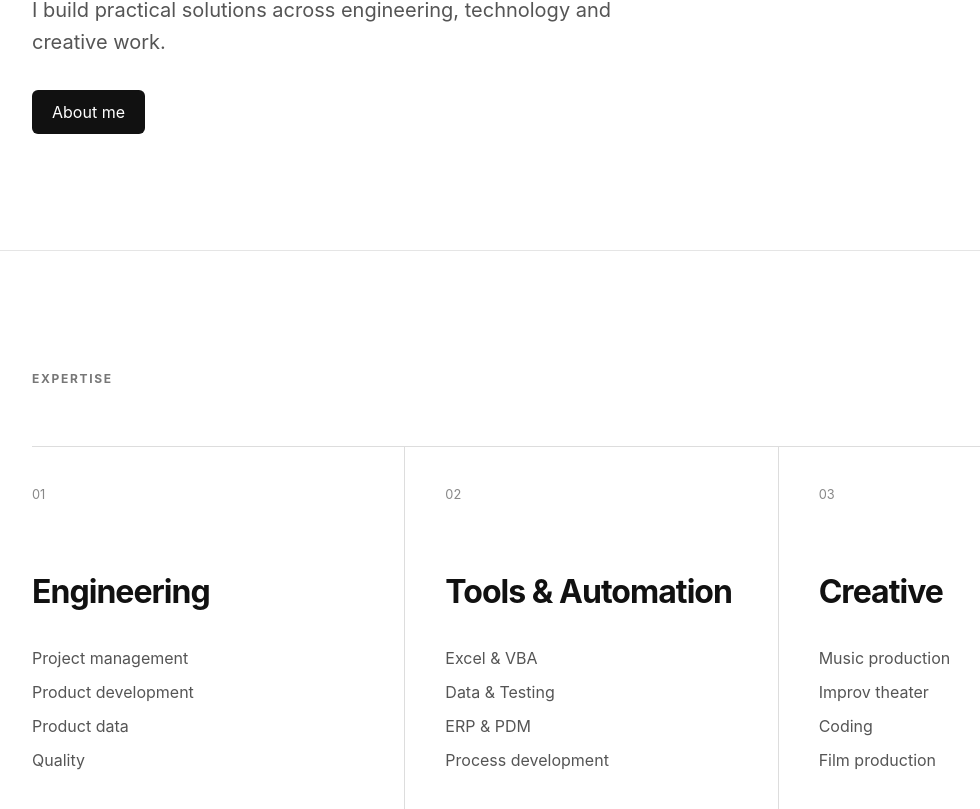
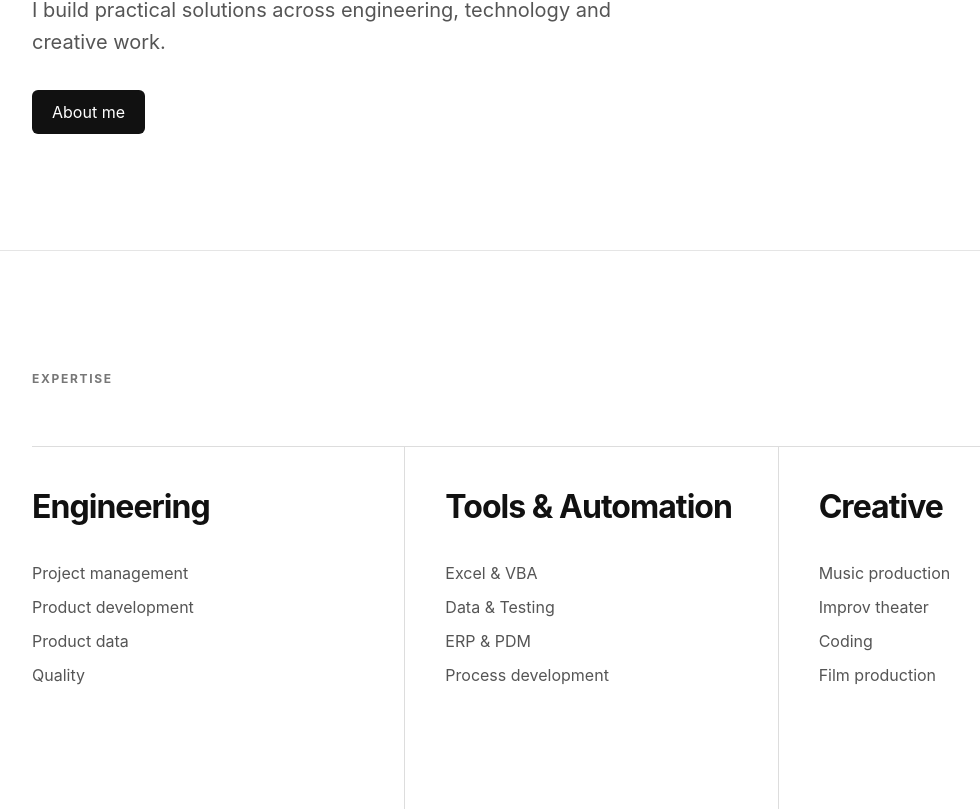
Before and after one commit to aldergrove/portfolio_page, a React (Vite) app: page / in a window 1280 px wide. Shown: the part 471-1280 px from the top of the page, without its empty margins (48-1028 px from the left). Built offline with nearby package versions, Linux system fonts and the light colour scheme.

Commit message:
Add info to expertise

```diff
--- a/src/App.css
+++ b/src/App.css
@@ -239,13 +239,6 @@ footer {
 
 .work-area:last-child {
   border-right: none;
-}
-
-.work-number {
-  display: block;
-  margin-bottom: 70px;
-  font-size: 0.8rem;
-  color: #888888;
 }
 
 .work-area h2 {
--- a/src/components/Expertise.tsx
+++ b/src/components/Expertise.tsx
@@ -1,7 +1,6 @@
 function Expertise() {
   const areas = [
     {
-      number: '01',
       title: 'Engineering',
       items: [
         'Project management',
@@ -11,7 +10,6 @@ function Expertise() {
       ],
     },
     {
-      number: '02',
       title: 'Tools & Automation',
       items: [
         'Excel & VBA',
@@ -21,7 +19,6 @@ function Expertise() {
       ],
     },
     {
-      number: '03',
       title: 'Creative',
       items: [
         'Music production',
@@ -39,8 +36,6 @@ function Expertise() {
       <div className="work-grid">
         {areas.map((area) => (
           <article className="work-area" key={area.title}>
-            <span className="work-number">{area.number}</span>
-
             <h2>{area.title}</h2>
 
             <ul>
--- a/src/components/Header.tsx
+++ b/src/components/Header.tsx
@@ -7,6 +7,7 @@ function Header() {
         </a>
 
         <div className="nav-links">
+          <a href="#expertise">Expertise</a>
           <a href="#about">About</a>
           <a href="#projects">Projects</a>
           <a href="#contact">Contact</a>
```
